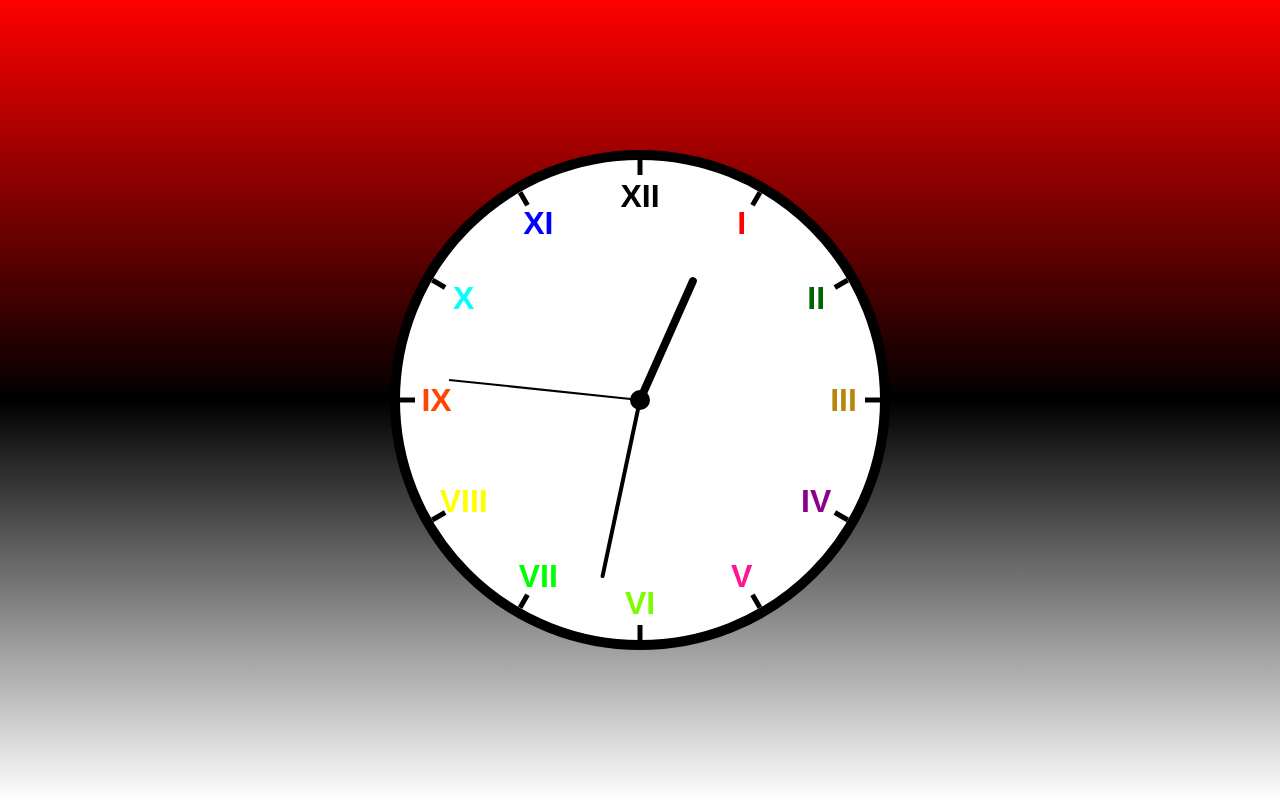
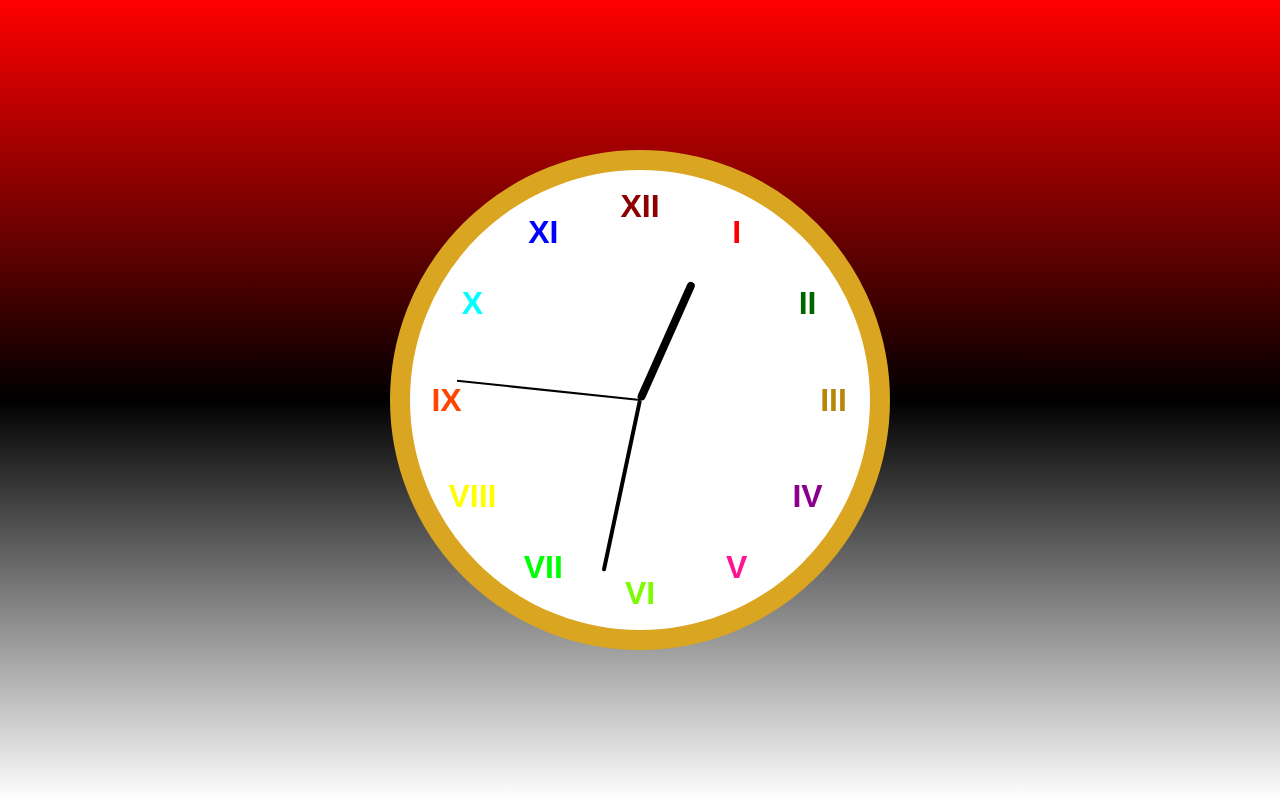
Before and after one commit to MOHAMEDAZIZ22/Analog-clock-js, a plain HTML site: page index.html in a window 1280 px wide. Drawn offline with Linux system fonts and the light colour scheme.

Commit message:
Analog clock

```diff
--- a/clock.css
+++ b/clock.css
@@ -17,34 +17,13 @@ body {
     width: 500px;
     height: 500px;
     overflow: hidden;
-    border: 10px solid black;
+    border: 20px solid goldenrod;
     border-radius: 250px;
     background-color: white;
     top: 50%;
     left: 50%;
     transform: translate(-50%, -50%);
 
-}
-
-.clock:after {
-    content: '';
-    position: absolute;
-    width: 100%;
-    height: 100%;
-    top: 0;
-    left: 0;
-}
-
-.clock:before {
-    content: '';
-    position: absolute;
-    top: 50%;
-    left: 50%;
-    transform: translate(-50%, -50%);
-    width: 20px;
-    height: 20px;
-    background-color: black;
-    border-radius: 50%;
 }
 
 .num {
@@ -59,17 +38,6 @@ body {
     padding: 18px;
 
 
-}
-
-.num:after {
-    content: '';
-    position: absolute;
-    top: 0;
-    left: 50%;
-    transform: translateX(-50%);
-    width: 5px;
-    height: 15px;
-    background-color: black;
 }
 
 .num1 {
@@ -171,13 +139,14 @@ body {
     transform: rotate(-330deg);
 }
 
-/* .num12 {
+.num12 {
     transform: rotate(360deg);
 }
 
 .num12 div {
+    color:darkred;
     transform: rotate(-360deg);
-} */
+}
 
 .hand {
     position: absolute;
```
